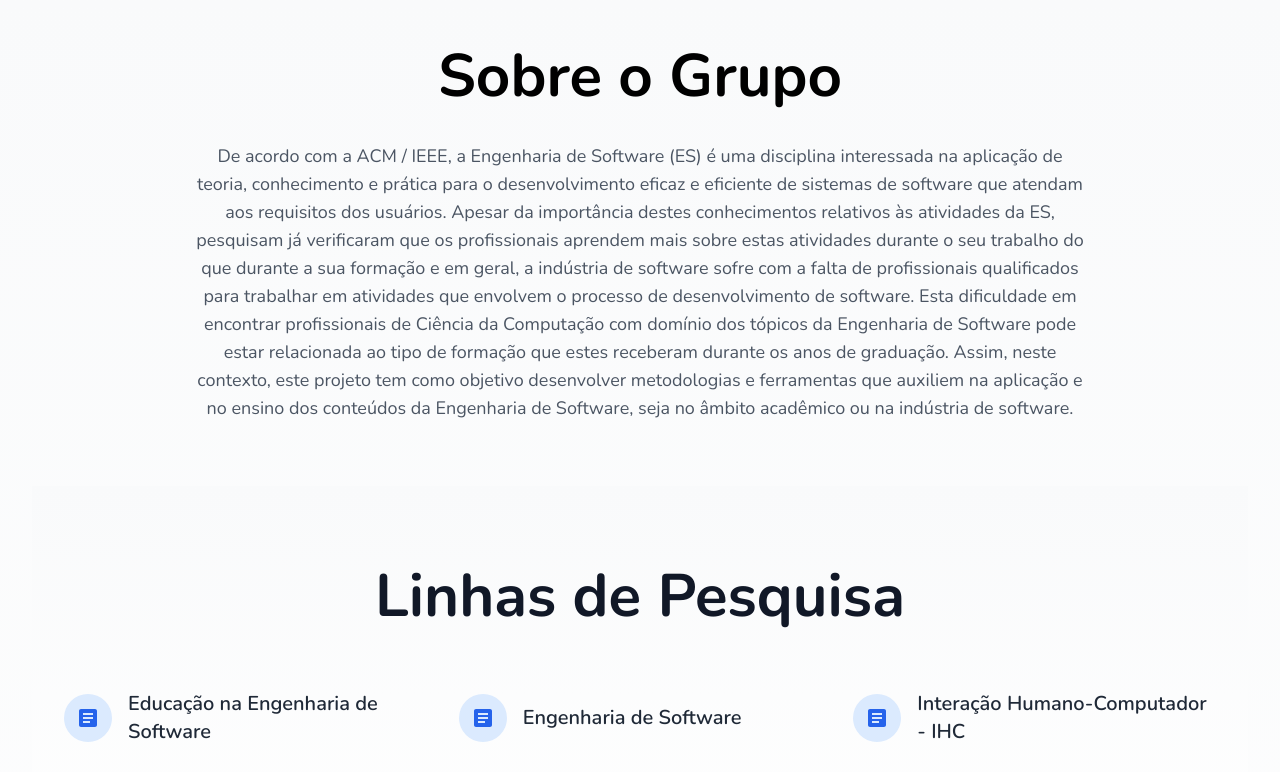
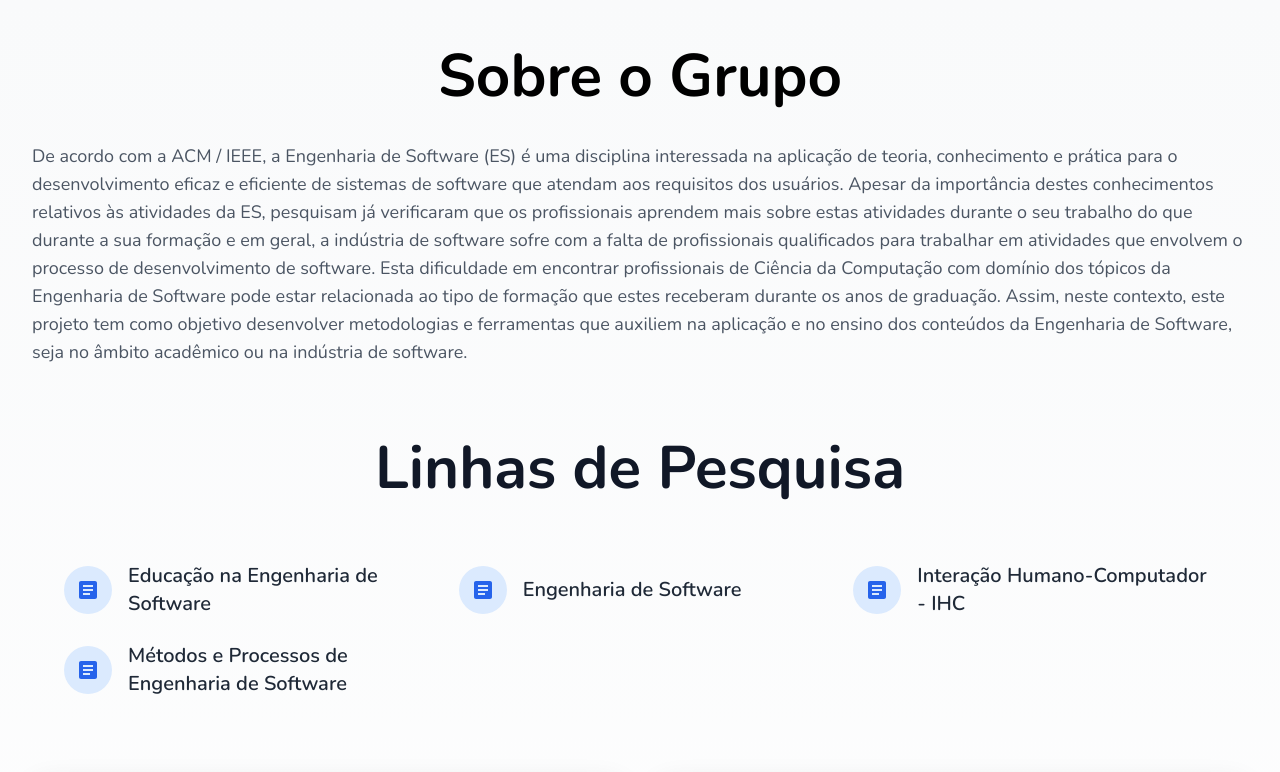
Before and after one commit to jcfurtado86/site-serde, a Next.js app: page / in a window 1280 px wide. Shown: the part 802-1574 px from the top of the page. Built offline with nearby package versions, Linux system fonts and the light colour scheme.

Commit message:
style: ajusta posicao do texto

```diff
--- a/src/app/(pages)/projetos-pesquisa/page.tsx
+++ b/src/app/(pages)/projetos-pesquisa/page.tsx
@@ -13,8 +13,7 @@ export default function ProjetosPesquisa() {
     <main className="pt-20 bg-gray-50">
       <Breadcrumb items={[{ label: 'Projetos de Pesquisa', href: '/projetos-pesquisa' }]} />
       <ResearchLineList className="bg-gradient-to-b from-gray-50 to-white" />
-      {/*<CurrentProjectsList />
-      <CompletedProjectsList />*/}
+
       <AllProjectsList
         title="Projetos de Pesquisa"
         projects={projects.filter((project) => project.type === 'pesquisa')}
--- a/src/app/components/About/About.tsx
+++ b/src/app/components/About/About.tsx
@@ -10,7 +10,7 @@ export default function About() {
       <div className="max-w-[1240px] mx-auto pt-8 md:pt-6 pb-4 md:pb-2">
         <div className="text-center mb-8 md:mb-6">
           <h1 className="text-4xl md:text-5xl lg:text-6xl font-bold text-black mb-6 md:mb-4">Sobre o Grupo</h1>
-          <p className="pt-5 text-gray-600 text-sm sm:text-base lg:text-lg max-w-4xl mx-auto leading-relaxed pb-10">
+          <p className="pt-5 text-gray-600 text-left text-sm sm:text-base lg:text-lg max-w-7xl mx-auto leading-relaxed pb-10">
             De acordo com a ACM / IEEE, a Engenharia de Software (ES) é uma disciplina interessada na aplicação de
             teoria, conhecimento e prática para o desenvolvimento eficaz e eficiente de sistemas de software que atendam
             aos requisitos dos usuários. Apesar da importância destes conhecimentos relativos às atividades da ES,
@@ -25,7 +25,7 @@ export default function About() {
           </p>
         </div>
         {/*linhas de pesquisa*/}
-        <ResearchLineList className="" />
+        <ResearchLineList className="pt-2 bg-none" />
 
         <div className="grid grid-cols-1 md:grid-cols-2 gap-6 lg:gap-8">
           <Link
```
